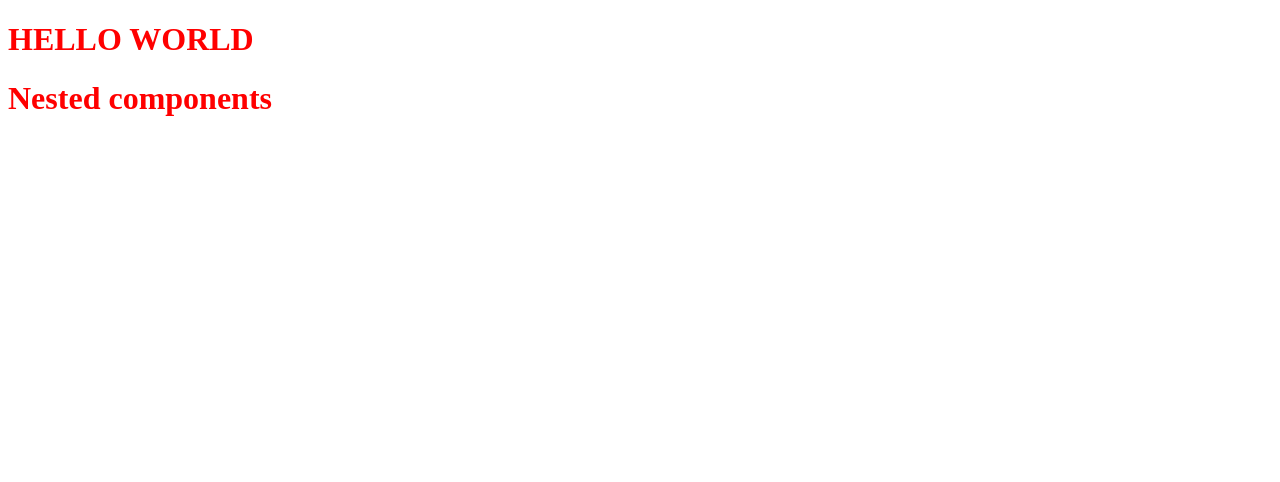
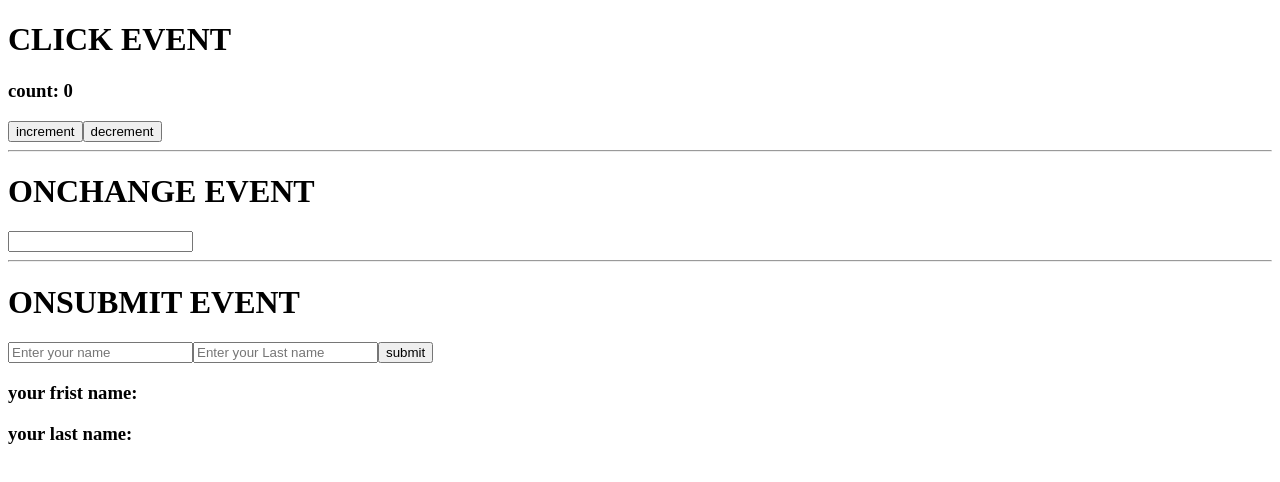
Before and after one commit to murugan-dev/vue-learning, a Vue app: page / in a window 1280 px wide. Shown: the top 482 px of the page. Built offline with nearby package versions, Linux system fonts and the light colour scheme.

Commit message:
learned bindings, vue styling types

```diff
--- a/src/App.vue
+++ b/src/App.vue
@@ -1,10 +1,37 @@
 <script setup>
-import HelloWorld from "./components/HelloWorld.vue";
+// SIMPLE COMPONENT
+
+// import HelloWorld from "./components/HelloWorld.vue";
+
+// BINDING TYPES
+
+// import BindingTypes from './components/BindingTypes.vue';
+
+
+// VUE COMPONENT STYLING
+
+// import GlobalStyle from "./components/StylingTypes/GlobalStyling.vue"
+// import LocalStyle from "./components/StylingTypes/LocalStyling.vue"
+// import CombineStyle from "./components/StylingTypes/CombinedStyling.vue"
+// import ModuleStyle from "./components/StylingTypes/ModuleStyling.vue"
+
+
+// Events in  VUE
+
+  import MyEvents from "./components/MyEvents.vue";
+
 </script>
 
 <template>
-  <HelloWorld />
+  <div>
+    <!-- <HelloWorld />
+    <BindingTypes/> -->
 
+      <!-- <GlobalStyle />
+      <LocalStyle />
+      <CombineStyle />
+      <ModuleStyle /> -->
 
-
+      <MyEvents />
+  </div>
 </template>
--- /dev/null
+++ b/src/components/BindingTypes.vue
@@ -0,0 +1,28 @@
+<template>
+    <div>
+        <h1>Binding Types</h1>
+        <!-- STATIC BINDING -->
+        <img :src="src" :alt="alt" :width="width" :height="height"/>
+        <!-- DYNAMIC BINDING -->
+        <img v-bind="obj1"/>
+
+    </div>
+</template>
+
+<script setup>
+    //STATIC BINDING
+   const src ='https://images.unsplash.com/photo-1716908952387-0b1128538b68?q=80&w=1374&auto=format&fit=crop&ixlib=rb-4.0.3&ixid=M3wxMjA3fDB8MHxwaG90by1wYWdlfHx8fGVufDB8fHx8fA%3D%3D';
+   const alt = "image";
+   const  width = 400;
+   const height =400;
+   //DYNAMIC BINDING
+
+   const obj1 = {
+    src :'https://images.unsplash.com/photo-1716724854567-9ec995836d19?w=500&auto=format&fit=crop&q=60&ixlib=rb-4.0.3&ixid=M3wxMjA3fDB8MHxlZGl0b3JpYWwtZmVlZHwyMnx8fGVufDB8fHx8fA%3D%3D',
+    alt : "image",
+    width : 400,
+    height :400,
+   }
+
+
+</script>
--- a/src/components/HelloWorld.vue
+++ b/src/components/HelloWorld.vue
@@ -1,13 +1,12 @@
 <script setup>
-    import NestedComponent from './NestedComponent.vue';
-    console.log("Hello world");
+
+
 
 </script>
 
 <template>
     <div>
         <h1>HELLO WORLD</h1>
-        <NestedComponent />
     </div>
 
 </template>
--- /dev/null
+++ b/src/components/MyEvents.vue
@@ -0,0 +1,60 @@
+<script setup>
+
+// FOR CLICKING EVENT
+    import {ref} from "vue";
+
+    let count = ref(0);
+    let firstName = ref("");
+    let lastName = ref("");
+
+    const increment = () =>{
+        console.log("count incremented " + count.value);
+        return count.value++;
+    }
+
+    const decrement = () =>{
+        console.log("count decremented " + count.value);
+        return count.value--;
+    }
+
+    // FOR ON-CHANGE EVENT
+    const handleInput = (e) =>{
+        console.log(e.target.value)
+    }
+
+    // FOR ON SUBMIT EVENT
+
+    const handleSubmit = (e)=>{
+        e.preventDefault();
+
+    }
+
+</script>
+
+<template>
+    <div>
+        <h1>CLICK EVENT </h1>
+
+        <h3>count: {{ count }}</h3>
+        <button @click="increment">increment</button>
+        <button @click="decrement">decrement</button>
+        <hr>
+
+        <h1>ONCHANGE EVENT</h1>
+        <input type="text" @change="handleInput">
+        <hr>
+
+        <h1>ONSUBMIT EVENT</h1>
+        <form action="" @submit="handleSubmit">
+            <input type="text" placeholder="Enter your name" v-modal="firstName"/>
+            <input type="text" placeholder="Enter your Last name" v-modal="lastName"/>
+            <button type="submit">submit</button>
+        </form>
+
+        <h3>your frist name: {{ firstName }}</h3>
+        <h3>your last name: {{ lastName }}</h3>
+
+
+
+    </div>
+</template>
--- a/src/components/NestedComponent.vue
+++ /dev/null
@@ -1,3 +0,0 @@
-<template>
-    <h1>Nested components</h1>
-</template>
--- /dev/null
+++ b/src/components/StylingTypes/CombinedStyling.vue
@@ -0,0 +1,29 @@
+<template>
+    <div>
+        <h1 class="c-style">Combined Style</h1>
+        <p>this type component having Both <span>GLOBAL AND LOCAL STYLING</span></p>
+        <hr>
+    </div>
+</template>
+
+<!--  GLOBAL STYLE-->
+
+<!-- here writing all the styling applied to entire application -->
+
+<style>
+.c-style{
+    color: blue;
+}
+</style>
+
+<!-- Local Style -->
+
+<!-- here writing all the style applied only this component -->
+
+<style scoped>
+    span{
+        background-color: fuchsia;
+        color: #fff;
+    }
+
+</style>
--- /dev/null
+++ b/src/components/StylingTypes/GlobalStyling.vue
@@ -0,0 +1,13 @@
+<template>
+    <div>
+        <h1 class="g-1">GlobalStyling</h1>
+        <p>This style apply to entire Application</p>
+        <hr>
+    </div>
+</template>
+
+<style>
+.g-1{
+    color: red;
+}
+</style>
--- /dev/null
+++ b/src/components/StylingTypes/LocalStyling.vue
@@ -0,0 +1,18 @@
+<template>
+    <div>
+        <h1>Local Style</h1>
+        <p>This style appled only this component <span>Only</span></p>
+        <hr>
+    </div>
+</template>
+
+<style scoped>
+    h1{
+        color: green;
+    }
+    span{
+        background-color: #000;
+        color: yellow;
+        padding: 3px;
+    }
+</style>
--- /dev/null
+++ b/src/components/StylingTypes/ModuleStyling.vue
@@ -0,0 +1,34 @@
+<template>
+    <div>
+        <h1>MODULE STYLING</h1>
+        <P>This component has <span :class="myClass['kabab-type']">module style</span></P>
+        <p>while using module attribute in style tag <span :class=myClass.camalCase>IT ACT LIKE A LOCAL STYLE</span></p>
+        <h3>BASICALLY IT IS USED IN THE KABAB AND CAMAL-CASE TEXT FORMATE</h3>
+        <hr>
+    </div>
+</template>
+
+<!-- module style -->
+
+<style module = "myClass">  /* here myClass is module name  if module name is not used mean default module name is ******** $style ******* */
+
+    /* IT EXAMPLE FOR ********LOCAL STYLING********** */
+    h1{
+        color: violet;
+    }
+
+    /* KABAB STYLE -   :class="$style['kabab-type']  used must in this type*/
+
+  .kabab-type{
+    color: brown;
+  }
+
+  /* camal case ----  :class=$style.camalCase*/
+  .camalCase{
+    color:chocolate;
+
+  }
+
+
+
+</style>
```
